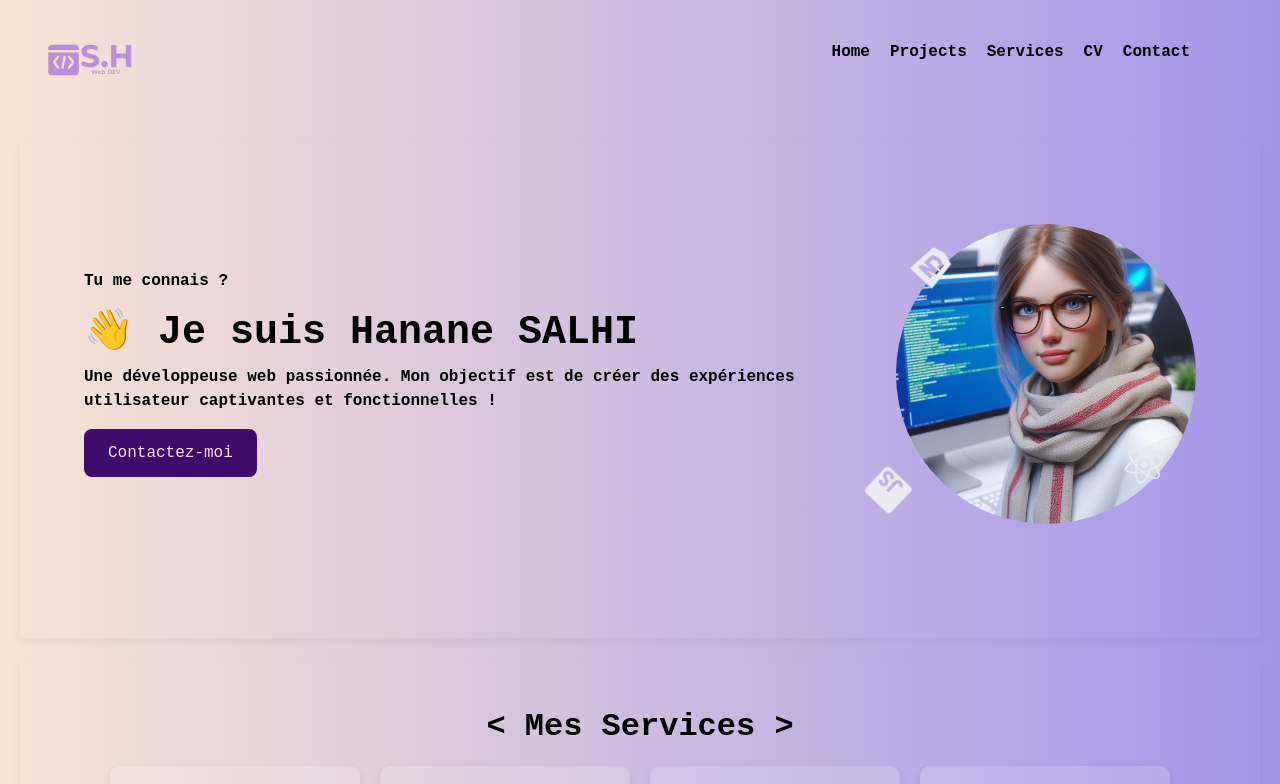
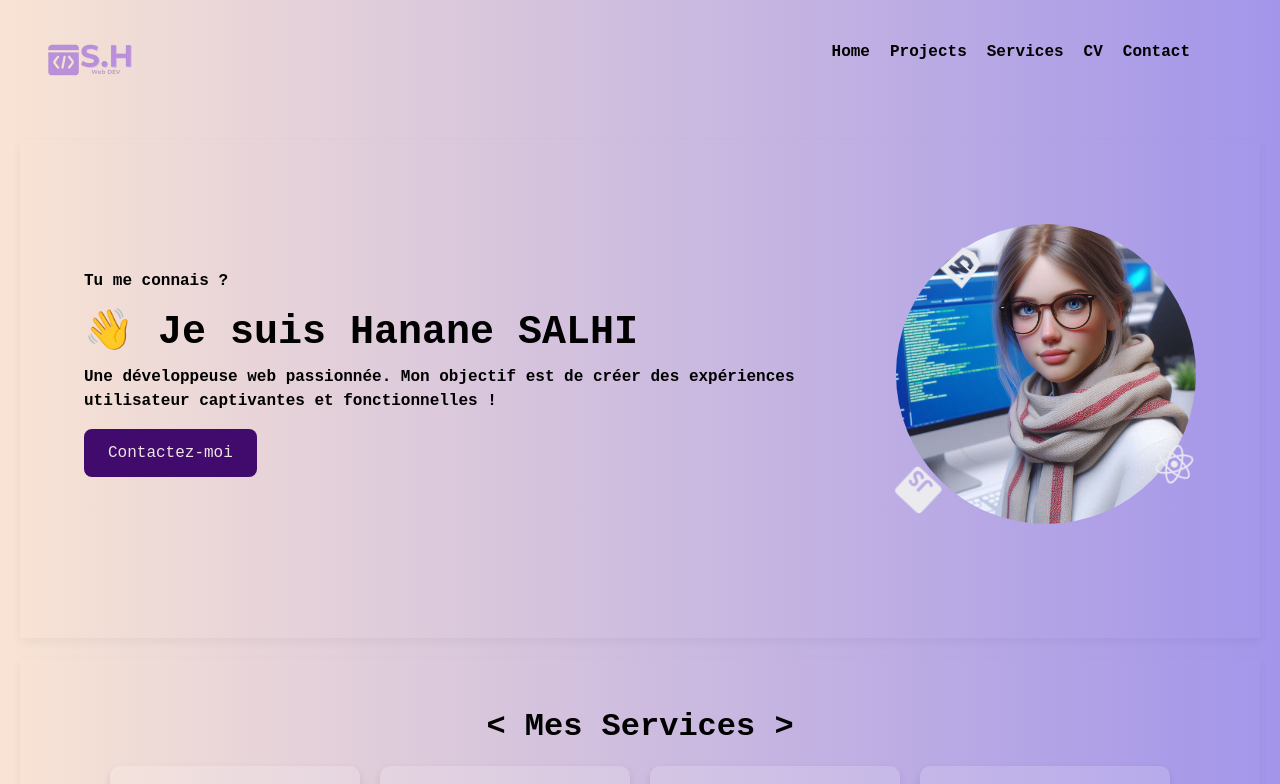
Before and after one commit to hanane75/portfolio, a React (Create React App) app in the folder salhi.hanane/: page /#/ in a window 1280 px wide. Shown: the top 784 px of the page. Built offline with nearby package versions, Linux system fonts and the light colour scheme.

Commit message:
mise en page de rotate

```diff
--- a/salhi.hanane/src/App.css
+++ b/salhi.hanane/src/App.css
@@ -136,7 +136,7 @@ section, .projects-section {
     justify-content: center;
     flex-wrap: wrap;
     padding-left: 15px;
-
+    padding-top: 20px;
   }
 
   .hamburger {
@@ -313,7 +313,7 @@ section, .projects-section {
   }
   .rotate-container{
     top: 50%;
-    left: 40%;
+    left: 50%;
     width: 270px;
     height: 270px;
   }
```
